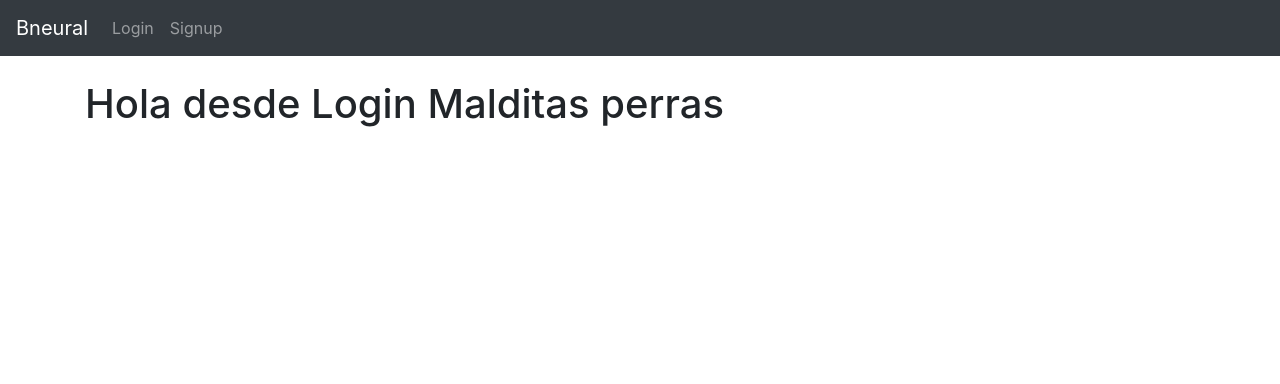
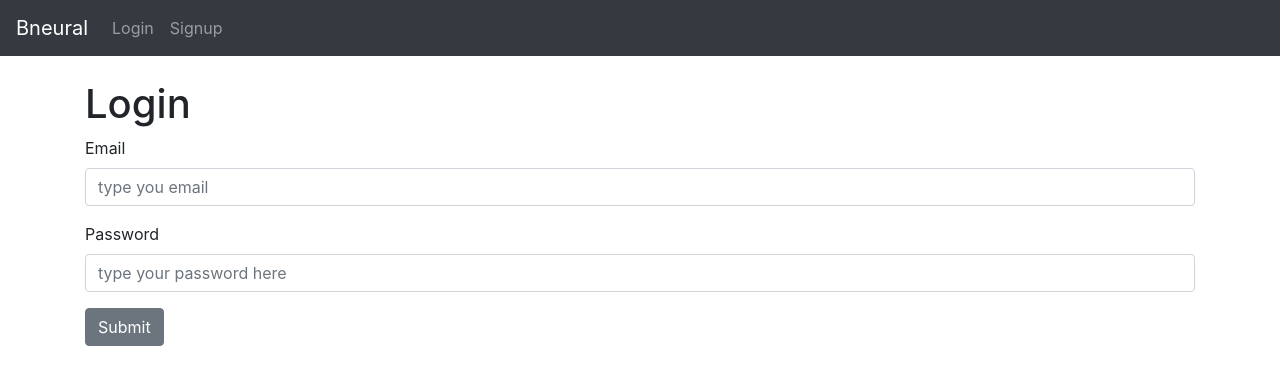
Before and after one commit to juancamilogaviria1/cinta-negra-b40-frontend, a React (Create React App) app: page /Login in a window 1280 px wide. Shown: the top 384 px of the page. Built offline with nearby package versions, Linux system fonts and the light colour scheme.

Commit message:
Creacion de formulario Login

```diff
--- a/src/views/Login.js
+++ b/src/views/Login.js
@@ -1,9 +1,29 @@
 import React from 'react';
+import {
+     Button,
+      Form,
+      FormGroup,
+      Label,
+      Input,
+     } from 'reactstrap';
 
-const Login = () => {
-    return (
-        <h1>Hola desde Login Malditas perras</h1>
-     );
+     const Login = () => {
+        return (
+          <React.Fragment>
+                <h1>Login</h1>
+            <Form>
+                    <FormGroup>
+                    <Label>Email</Label>
+                    <Input type="email" name="email" id="exampleEmail" placeholder="type you email" />
+                    </FormGroup>
+                    <FormGroup>
+                    <Label for="examplePassword">Password</Label>
+                    <Input type="password" name="password" id="examplePassword" placeholder="type your password here" />
+                    </FormGroup>
+                    <Button>Submit</Button>
+            </Form>
+         </React.Fragment>
+  );
 }
 
 export default Login;
```
